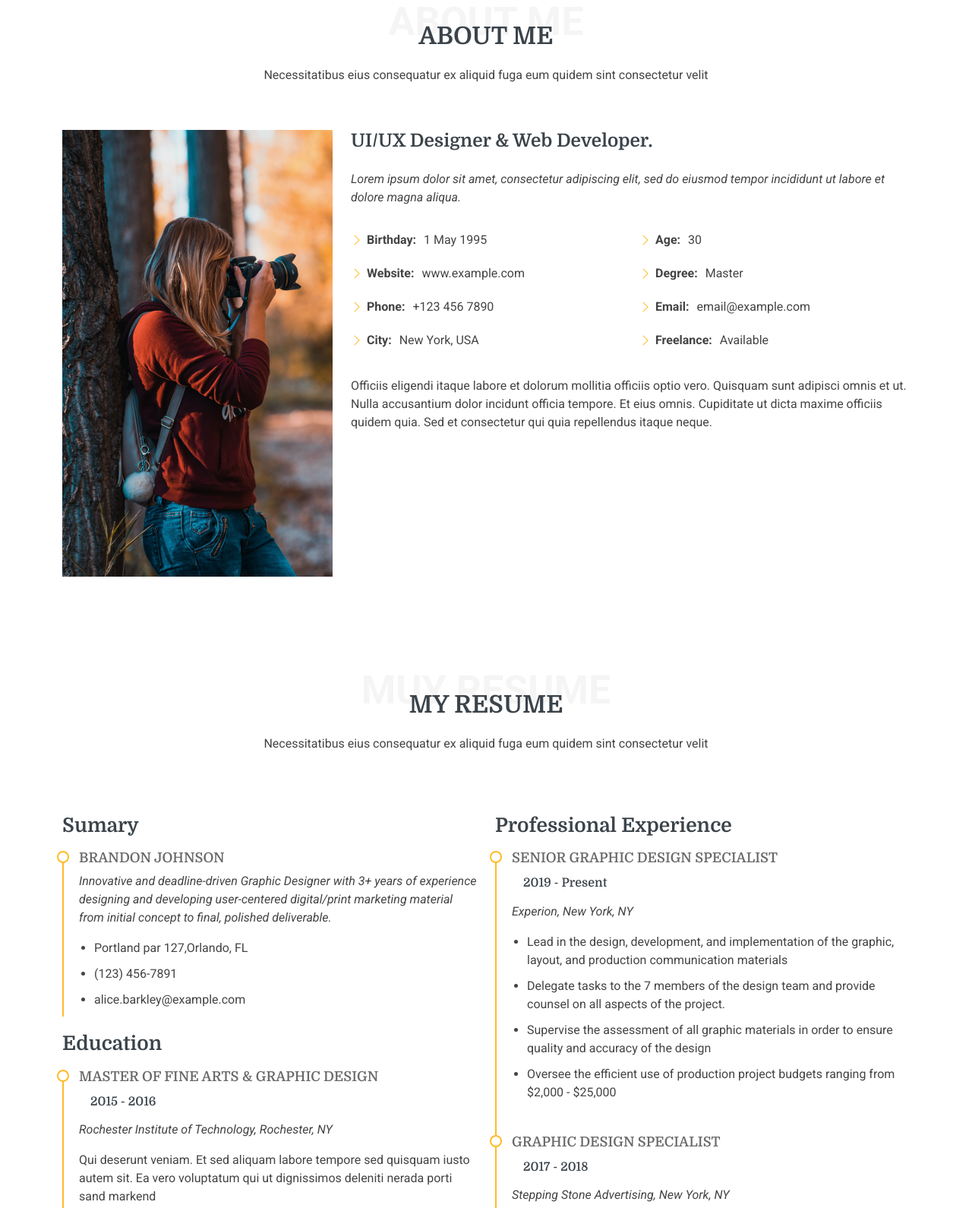
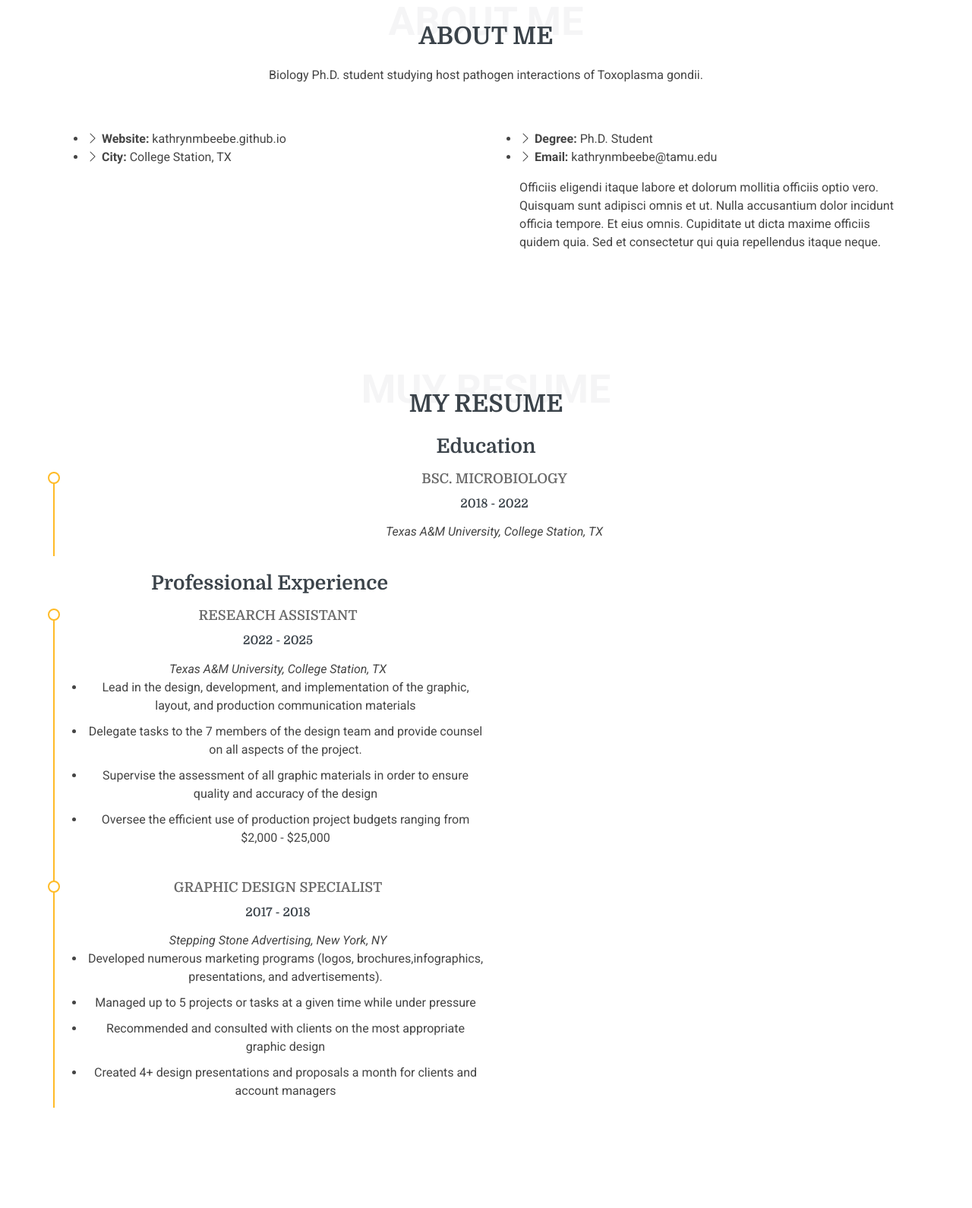
Before and after one commit to KathrynMBeebe/KathrynMBeebe, a plain HTML site: page index.html in a window 1280 px wide. Shown: the part 861-2451 px from the top of the page at 76% size. Drawn offline with Linux system fonts and the light colour scheme.

Commit message:
Website Change Attempt

```diff
--- a/index.html
+++ b/index.html
@@ -44,7 +44,7 @@
       <a href="index.html" class="logo d-flex align-items-center me-auto me-xl-0">
         <!-- Uncomment the line below if you also wish to use an image logo -->
         <!-- <img src="assets/img/logo.png" alt=""> -->
-        <h1 class="sitename">Laura</h1>
+        <h1 class="sitename">Beebe</h1>
       </a>
 
       <nav id="navmenu" class="navmenu">
@@ -94,8 +94,8 @@
       <img src="assets/img/hero-bg.jpg" alt="" data-aos="fade-in">
 
       <div class="container text-center" data-aos="fade-up" data-aos-delay="100">
-        <h2>Laura Thomson</h2>
-        <p>I'M A PROFESSIONAL PHOTOGRAPHER IN NEW YORK CITY</p>
+        <h2>Kathryn Beebe</h2>
+        <p>Graduate Research Assistant </p>
         <a href="#about" class="btn-scroll" title="Scroll Down"><i class="bi bi-chevron-down"></i></a>
       </div>
 
@@ -108,39 +108,24 @@
       <div class="container section-title" data-aos="fade-up">
         <span class="description-title">About me</span>
         <h2>About Me</h2>
-        <p>Necessitatibus eius consequatur ex aliquid fuga eum quidem sint consectetur velit</p>
+        <p>Biology Ph.D. student studying host pathogen interactions of Toxoplasma gondii.</p>
       </div><!-- End Section Title -->
 
       <div class="container" data-aos="fade-up" data-aos-delay="100">
-
-        <div class="row gy-4 justify-content-center">
-          <div class="col-lg-4">
-            <img src="assets/img/profile-img.jpg" class="img-fluid" alt="">
-          </div>
-          <div class="col-lg-8 content">
-            <h2>UI/UX Designer &amp; Web Developer.</h2>
-            <p class="fst-italic py-3">
-              Lorem ipsum dolor sit amet, consectetur adipiscing elit, sed do eiusmod tempor incididunt ut labore et dolore
-              magna aliqua.
             </p>
             <div class="row">
               <div class="col-lg-6">
                 <ul>
-                  <li><i class="bi bi-chevron-right"></i> <strong>Birthday:</strong> <span>1 May 1995</span></li>
-                  <li><i class="bi bi-chevron-right"></i> <strong>Website:</strong> <span>www.example.com</span></li>
-                  <li><i class="bi bi-chevron-right"></i> <strong>Phone:</strong> <span>+123 456 7890</span></li>
-                  <li><i class="bi bi-chevron-right"></i> <strong>City:</strong> <span>New York, USA</span></li>
+
+                  <li><i class="bi bi-chevron-right"></i> <strong>Website:</strong> <span>kathrynmbeebe.github.io</span></li>
+                  <li><i class="bi bi-chevron-right"></i> <strong>City:</strong> <span>College Station, TX</span></li>
                 </ul>
               </div>
               <div class="col-lg-6">
                 <ul>
-                  <li><i class="bi bi-chevron-right"></i> <strong>Age:</strong> <span>30</span></li>
-                  <li><i class="bi bi-chevron-right"></i> <strong>Degree:</strong> <span>Master</span></li>
-                  <li><i class="bi bi-chevron-right"></i> <strong>Email:</strong> <span>email@example.com</span></li>
-                  <li><i class="bi bi-chevron-right"></i> <strong>Freelance:</strong> <span>Available</span></li>
-                </ul>
-              </div>
-            </div>
+
+                  <li><i class="bi bi-chevron-right"></i> <strong>Degree:</strong> <span>Ph.D. Student</span></li>
+                  <li><i class="bi bi-chevron-right"></i> <strong>Email:</strong> <span>kathrynmbeebe@tamu.edu</span></li>
             <p class="py-3">
               Officiis eligendi itaque labore et dolorum mollitia officiis optio vero. Quisquam sunt adipisci omnis et ut. Nulla accusantium dolor incidunt officia tempore. Et eius omnis.
               Cupiditate ut dicta maxime officiis quidem quia. Sed et consectetur qui quia repellendus itaque neque.
@@ -159,49 +144,23 @@
       <div class="container section-title" data-aos="fade-up">
         <span class="description-title">Muy Resume</span>
         <h2>My Resume</h2>
-        <p>Necessitatibus eius consequatur ex aliquid fuga eum quidem sint consectetur velit</p>
-      </div><!-- End Section Title -->
+          <h3 class="resume-title">Education</h3>
+            <div class="resume-item">
+              <h4>BSc. Microbiology </h4>
+              <h5>2018 - 2022</h5>
+              <p><em>Texas A&M University, College Station, TX</em></p>
 
-      <div class="container">
 
-        <div class="row">
 
-          <div class="col-lg-6" data-aos="fade-up" data-aos-delay="100">
-            <h3 class="resume-title">Sumary</h3>
-
-            <div class="resume-item pb-0">
-              <h4>Brandon Johnson</h4>
-              <p><em>Innovative and deadline-driven Graphic Designer with 3+ years of experience designing and developing user-centered digital/print marketing material from initial concept to final, polished deliverable.</em></p>
-              <ul>
-                <li>Portland par 127,Orlando, FL</li>
-                <li>(123) 456-7891</li>
-                <li>alice.barkley@example.com</li>
-              </ul>
-            </div><!-- Edn Resume Item -->
-
-            <h3 class="resume-title">Education</h3>
-            <div class="resume-item">
-              <h4>Master of Fine Arts &amp; Graphic Design</h4>
-              <h5>2015 - 2016</h5>
-              <p><em>Rochester Institute of Technology, Rochester, NY</em></p>
-              <p>Qui deserunt veniam. Et sed aliquam labore tempore sed quisquam iusto autem sit. Ea vero voluptatum qui ut dignissimos deleniti nerada porti sand markend</p>
-            </div><!-- Edn Resume Item -->
-
-            <div class="resume-item">
-              <h4>Bachelor of Fine Arts &amp; Graphic Design</h4>
-              <h5>2010 - 2014</h5>
-              <p><em>Rochester Institute of Technology, Rochester, NY</em></p>
-              <p>Quia nobis sequi est occaecati aut. Repudiandae et iusto quae reiciendis et quis Eius vel ratione eius unde vitae rerum voluptates asperiores voluptatem Earum molestiae consequatur neque etlon sader mart dila</p>
-            </div><!-- Edn Resume Item -->
 
           </div>
 
           <div class="col-lg-6" data-aos="fade-up" data-aos-delay="200">
             <h3 class="resume-title">Professional Experience</h3>
             <div class="resume-item">
-              <h4>Senior graphic design specialist</h4>
-              <h5>2019 - Present</h5>
-              <p><em>Experion, New York, NY </em></p>
+              <h4>Research Assistant </h4>
+              <h5>2022 - 2025</h5>
+              <p><em>Texas A&M University, College Station, TX </em></p>
               <ul>
                 <li>Lead in the design, development, and implementation of the graphic, layout, and production communication materials</li>
                 <li>Delegate tasks to the 7 members of the design team and provide counsel on all aspects of the project. </li>
```
